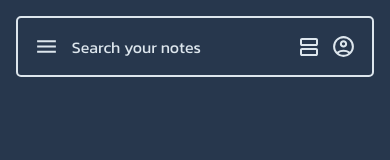
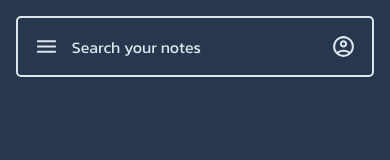
Before and after one commit to urosrelic/swift-note, a React (Vite) app: page / in a window 390 px wide. Shown: the top 160 px of the page. Built offline with nearby package versions, Linux system fonts and the light colour scheme.

Commit message:
feat: show change layout btn on specific width

```diff
--- a/src/components/Navbar/Navbar.tsx
+++ b/src/components/Navbar/Navbar.tsx
@@ -1,10 +1,11 @@
-import { useState } from 'react';
+import { useEffect, useState } from 'react';
 import { GridProps } from '../../utils/GridProps';
 import Drawer from '../Drawer/Drawer';
 import './Navbar.css';
 
 const Navbar = ({ gridView, setGridView }: GridProps) => {
   const [openDrawer, setOpenDrawer] = useState<boolean>(false);
+  const [layoutBtn, setLayoutBtn] = useState<boolean>(window.innerWidth >= 452);
 
   const layoutViewIconPath = gridView ? '/list_view.svg' : '/grid_view.svg';
 
@@ -16,6 +17,17 @@ const Navbar = ({ gridView, setGridView }: GridProps) => {
     setOpenDrawer(!openDrawer);
   };
 
+  useEffect(() => {
+    const handleResize = () => {
+      setLayoutBtn(window.innerWidth >= 452); // Adjust layout button visibility based on window width
+    };
+
+    window.addEventListener('resize', handleResize); // Add event listener for window resize
+    return () => {
+      window.removeEventListener('resize', handleResize); // Clean up event listener on component unmount
+    };
+  }, []); // Empty dependency array ensures this effect runs only once on component mount
+
   const mobileLayout = () => {
     return (
       <div className='navbar'>
@@ -26,9 +38,11 @@ const Navbar = ({ gridView, setGridView }: GridProps) => {
           <div className='navbar-search'>
             <input type='text' placeholder='Search your notes' />
           </div>
-          <div className='layout-view-button' onClick={handleLayoutChange}>
-            <img src={layoutViewIconPath} className='account-icon' />
-          </div>
+          {layoutBtn && (
+            <div className='layout-view-button' onClick={handleLayoutChange}>
+              <img src={layoutViewIconPath} />
+            </div>
+          )}
           <div className='navbar-icon'>
             <img src='/account.svg' className='account-icon' />
           </div>
```
